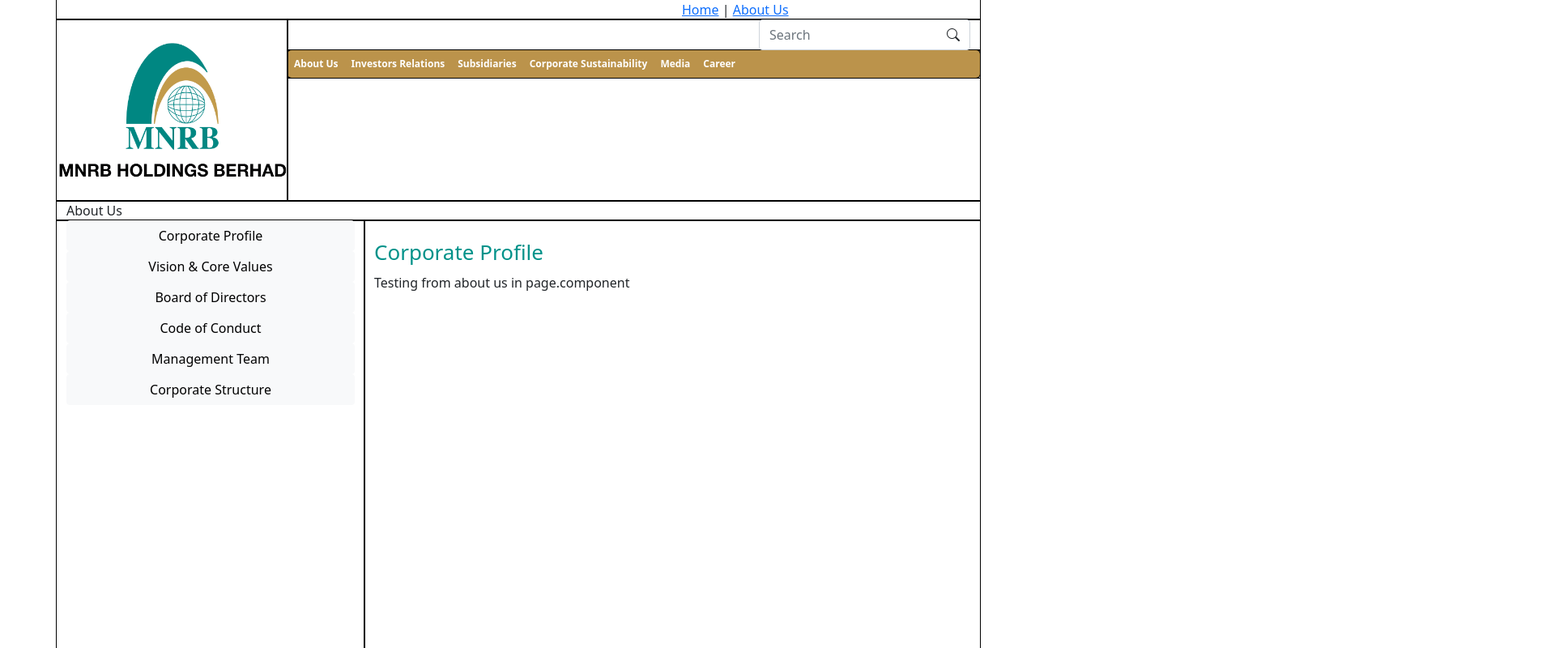
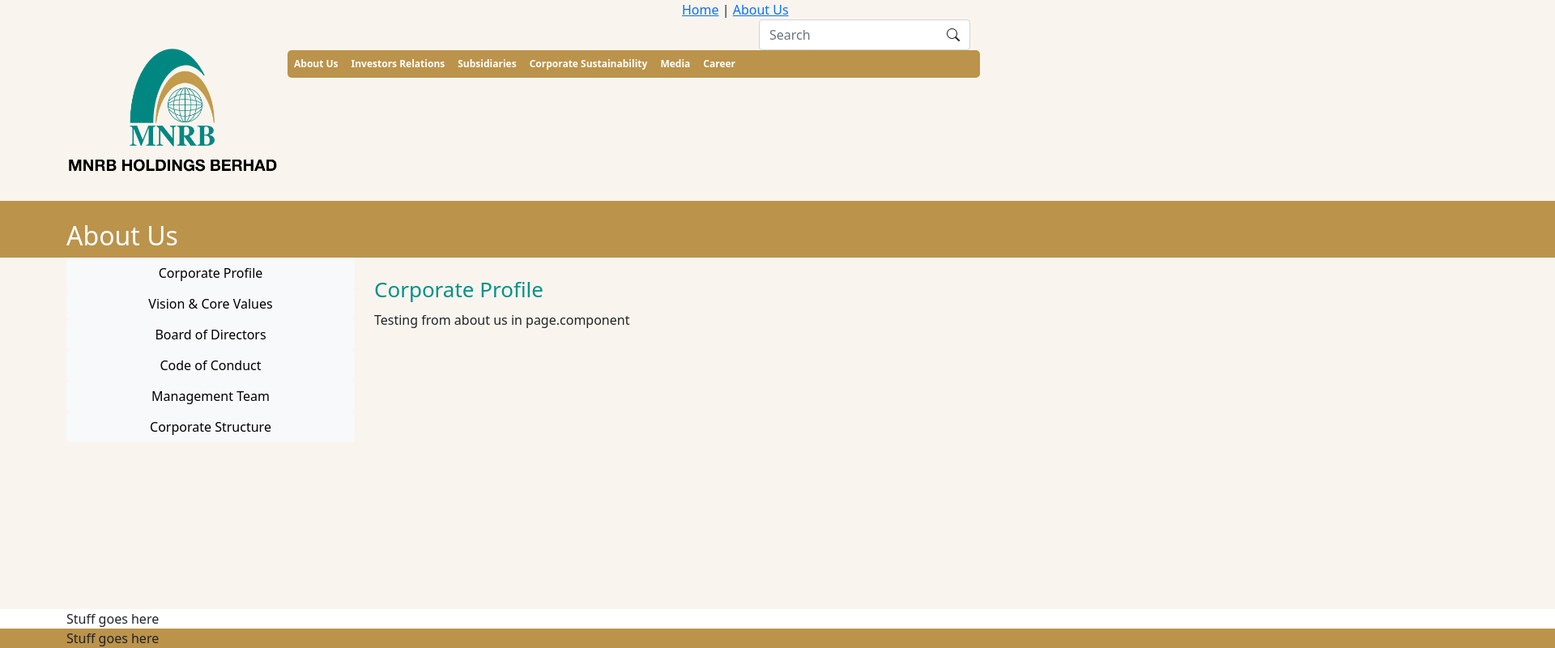
Before and after one commit to orewaafif/corporate-site-demo, an Angular app: page /about-us in a window 1280 px wide. Shown: the top 800 px of the page at 81% size, 1920 px wide, since content can reach past the window. Built offline with nearby package versions, Linux system fonts and the light colour scheme.

Commit message:
page, home, styles, horizontal-menu: Cleanup and setup footer placeholders

```diff
--- a/src/app/components/horizontal-menu/horizontal-menu.component.html
+++ b/src/app/components/horizontal-menu/horizontal-menu.component.html
@@ -3,11 +3,6 @@
         <div class="ps-2 pe-2">
             {{menu.name}}
         </div>
-        <!-- <div class="col-md-1 ml-2">
-            <div class="row" style="white-space: nowrap;">
-                {{menu.name}}
-            </div>
-        </div> -->
     </ng-container>
 </div>
 <div class="menu menu-sm shadow-border pt-2 pb-2 ps-2 pe-2">
--- a/src/app/components/page/page.component.html
+++ b/src/app/components/page/page.component.html
@@ -1,7 +1,11 @@
-<div class="row shadow-border">
-    <div class="col-12">
-        {{title}}
+<!-- <div class="shadow-border" style="color: white; font-weight: bold; background-color: #BB934B; width: 100vw; position: absolute; left: 0px;">
+    <div class="container-xl">
+        <h2 style="margin-top: 24px;">{{title}}</h2>
     </div>
+</div> -->
+<div class="shadow-border" style="position: relative;">
+    <div style="position: absolute; left: -50vw; z-index: -1; width: 200vw; height: 100%; background-color: #BB934B"></div>
+    <h2 style="margin-top: 24px; color: white;">{{title}}</h2>
 </div>
 <div class="row shadow-border" style="flex: 1;">
     <div class="col-sm-4 shadow-border d-flex flex-column">
--- a/src/app/views/home/home.component.html
+++ b/src/app/views/home/home.component.html
@@ -6,7 +6,8 @@
     </div>
     <div class="row shadow-border">
         <div class="col-sm-12 col-md-3 shadow-border" style="position: relative; overflow: hidden; height: 14em;">
-            <div style="display: flex; align-items: center; height: 100%; position: absolute; left: 0px; width: 100%; justify-content: center;">
+            <div
+                style="display: flex; align-items: center; padding-left: inherit; padding-right: inherit; height: 100%; position: absolute; left: 0px; width: 100%; justify-content: center;">
                 <img class="mnrb-logo" src="assets/MNRB.png">
             </div>
 
@@ -28,4 +29,39 @@
             <router-outlet></router-outlet>
         </div>
     </div>
+    <div class="shadow-border" style="position: relative;">
+        <div style="position: absolute; left: -50vw; z-index: -1; width: 200vw; height: 100%; background-color: white"></div>
+        <div class="col-12">
+            Stuff goes here
+        </div>
+    </div>
+    <div class="shadow-border" style="position: relative;">
+        <div style="position: absolute; left: -50vw; z-index: -1; width: 200vw; height: 100%; background-color: #BB934B"></div>
+        <div class="col-12">
+            Stuff goes here
+        </div>
+    </div>
+    <!-- <div class="row shadow-border" style="background-color: white;">
+        testing onw thworee
+    </div> -->
+    <!-- <div class="row">
+        test
+        <div class="shadow-border" style="position: absolute; width: 100vw; left: 0px; background-color: white;">
+            <div class="container-xl">
+                <div class="row">
+                    Stuff goes here
+                </div>
+            </div>
+        </div>
+    </div>
+    <div class="row">
+        test2
+        <div class="shadow-border" style="position: absolute; width: 100vw; left: 0px; background-color: #BB934B;">
+            <div class="container-xl">
+                <div class="row">
+                    Copyright things go here
+                </div>
+            </div>
+        </div>
+    </div> -->
 </div>
--- a/src/styles.scss
+++ b/src/styles.scss
@@ -8,11 +8,12 @@ html, body {
 
 body {
     display: flex;
+    background-color: #f9f5ee;
 }
 
 // Border that doesn't take up space like border: 1px solid black
 // Intended for checking borders during development - Afif
-.shadow-border {
+.shadow-border-prod {
     -webkit-box-shadow: 0px 0px 0px 1px rgba(0, 0, 0, 1);
     -moz-box-shadow: 0px 0px 0px 1px rgba(0, 0, 0, 1);
     box-shadow: 0px 0px 0px 1px rgba(0, 0, 0, 1);
```
